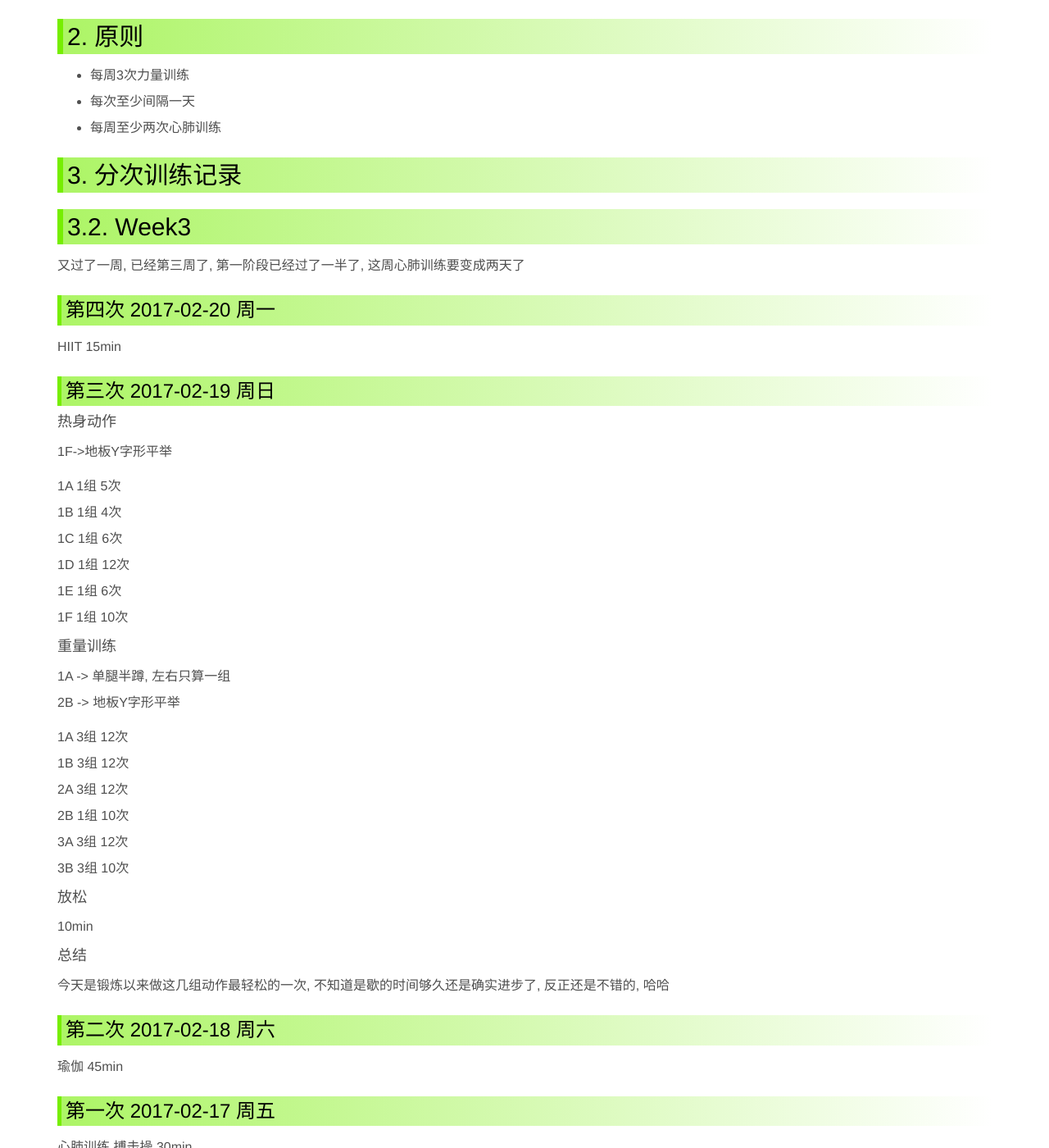
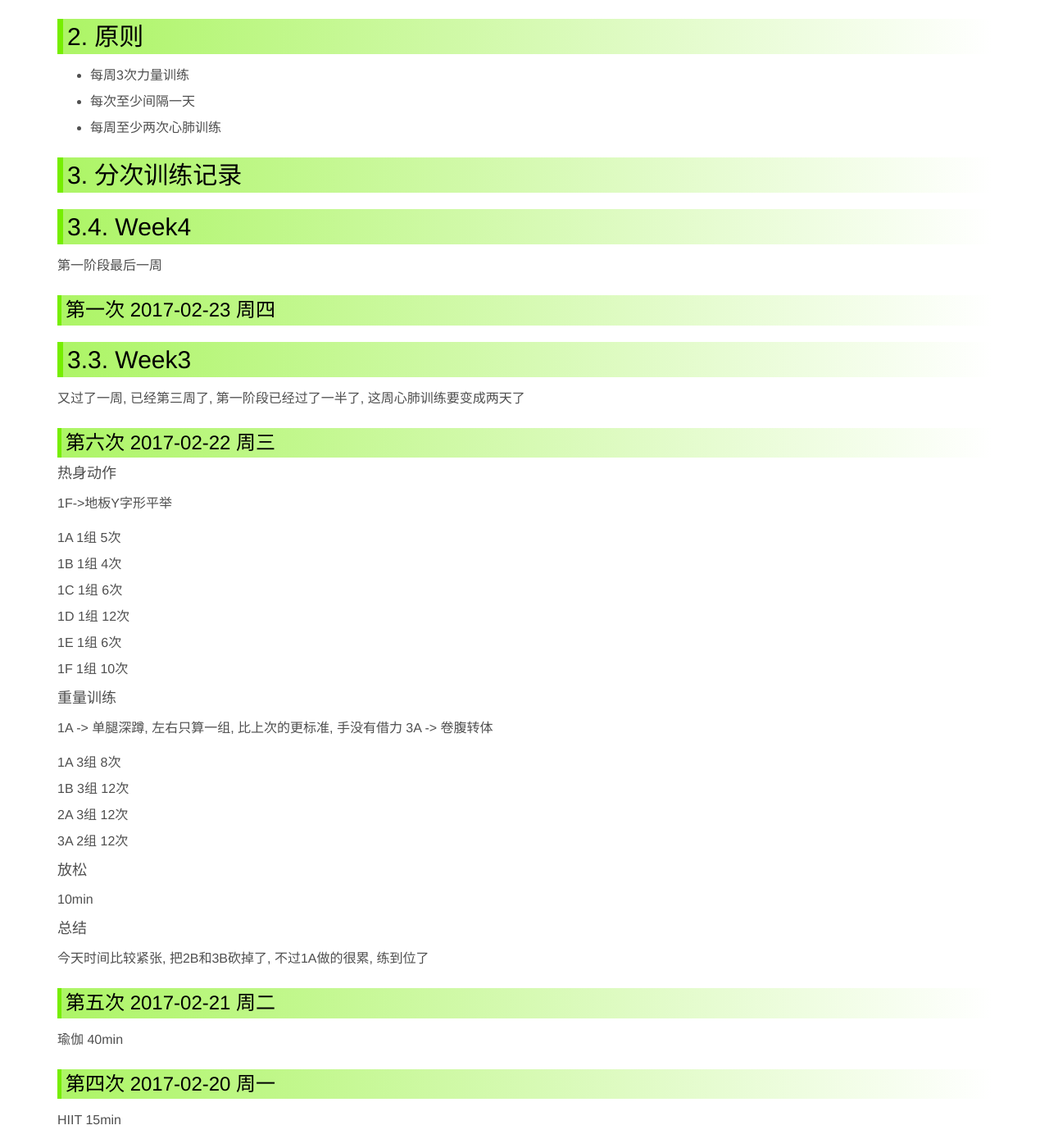
Before and after one commit to ronniewang/ronniewang.github.io, a Jekyll site: the page built from _posts/2017-02-02-body-building-2017.md, in a window 1280 px wide and 1400 px high, scrolled down 1368 px. Shown: the whole window at 82% size. Built offline with Jekyll 4.4.1, drawn with Linux system fonts in a browser that asks for light colours.

Commit message:
update files

```diff
--- a/_posts/2017-02-02-body-building-2017.md
+++ b/_posts/2017-02-02-body-building-2017.md
@@ -53,9 +53,51 @@ description: 新的一年到来了, 猛男计划正式开始
 
 ## 3. 分次训练记录
 
-## 3.2. Week3
+
+## 3.4. Week4
+
+第一阶段最后一周
+
+### 第一次 2017-02-23 周四
+
+## 3.3. Week3
 
 又过了一周, 已经第三周了, 第一阶段已经过了一半了, 这周心肺训练要变成两天了
+
+### 第六次 2017-02-22 周三
+
+#### 热身动作
+
+1F->地板Y字形平举
+
+1A 1组 5次
+1B 1组 4次
+1C 1组 6次
+1D 1组 12次
+1E 1组 6次
+1F 1组 10次
+
+#### 重量训练
+
+1A -> 单腿深蹲, 左右只算一组, 比上次的更标准, 手没有借力
+3A -> 卷腹转体
+
+1A 3组 8次
+1B 3组 12次
+2A 3组 12次
+3A 2组 12次
+
+#### 放松
+
+10min
+
+#### 总结
+
+今天时间比较紧张, 把2B和3B砍掉了, 不过1A做的很累, 练到位了
+
+### 第五次 2017-02-21 周二
+
+瑜伽 40min
 
 ### 第四次 2017-02-20 周一
 
```
Also changed, not shown: _posts/2017-02-04-willpower-experiment.md (+10 -0 lines).
